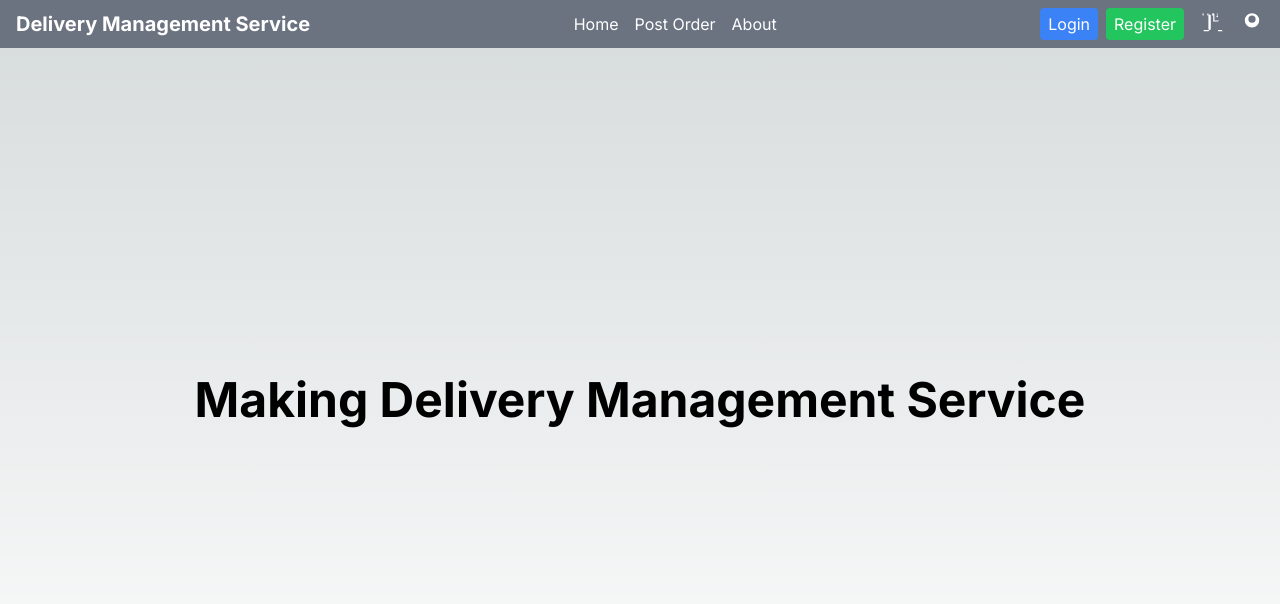
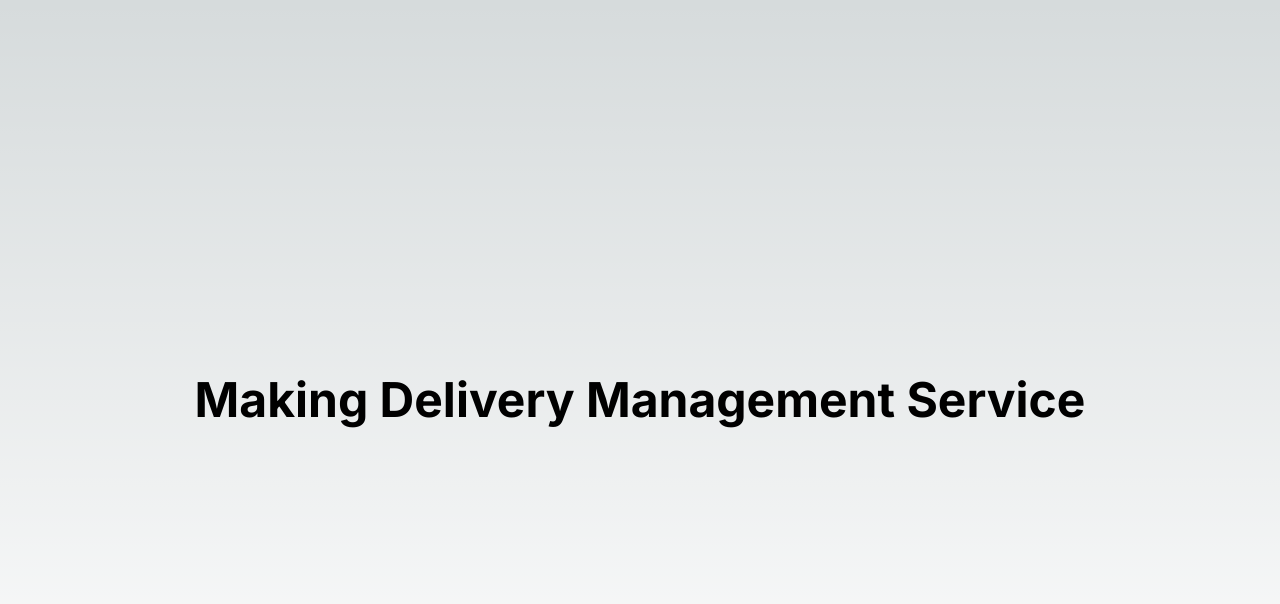
Before and after one commit to shreyash9999/Deliver_Management_Webapp, a Next.js app in the folder delevery_management_service/: page / in a window 1280 px wide. Shown: the top 604 px of the page. Built offline with nearby package versions, Linux system fonts and the light colour scheme.

Commit message:
5 inital phase

```diff
--- a/delevery_management_service/app/page.js
+++ b/delevery_management_service/app/page.js
@@ -7,11 +7,10 @@ import RegisterPage from '@/components/Login/Register/register';
 function MyApp() {
   return (
     <div className="min-h-screen">
-      <Navbar />
       <main>
       <div className="min-h-screen flex items-center justify-center">
       <Head>
-        <title>Making Delivery Management Service</title>
+        <title>Delivery Management Service</title>
       </Head>
       <div className="text-5xl font-bold text-center">
         Making Delivery Management Service
```
